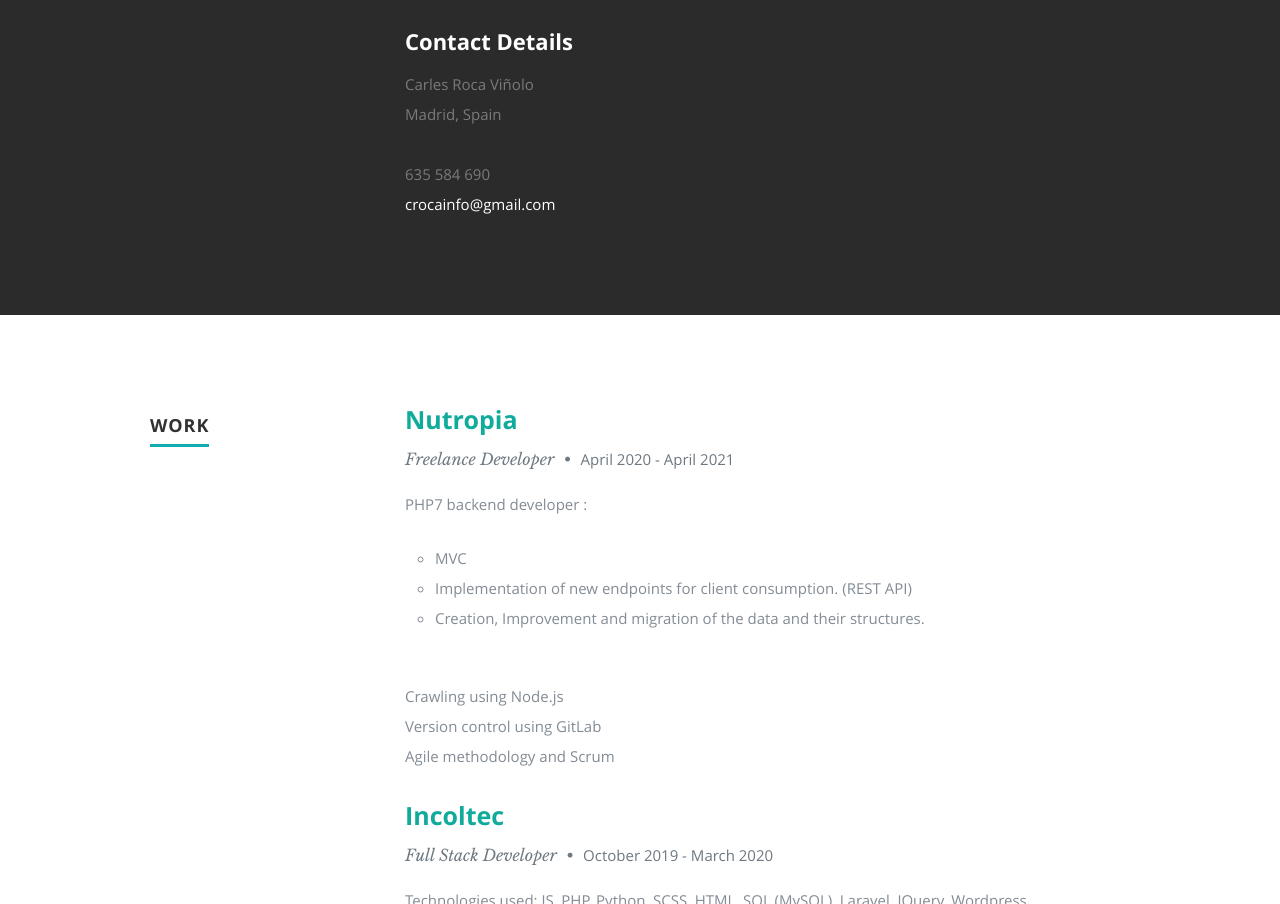
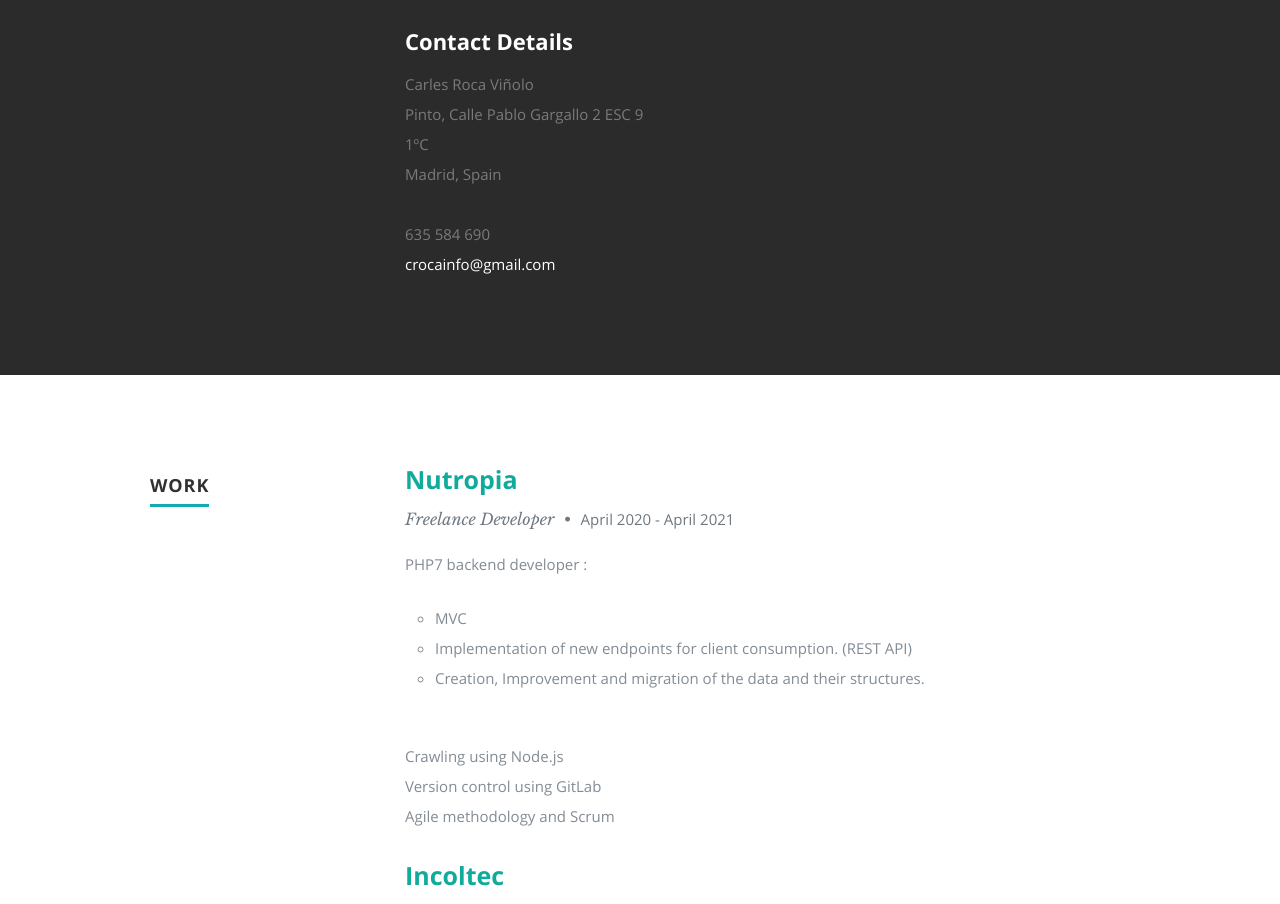
Before and after one commit to crocainfo/crocainfo.github.io, a plain HTML site: page index.html in a window 1280 px wide. Shown: the part 1121-2025 px from the top of the page. Drawn offline with nearby package versions, Linux system fonts and the light colour scheme.

Commit message:
update residence

```diff
--- a/index.html
+++ b/index.html
@@ -108,9 +108,9 @@
                   <h2>Contact Details</h2>
                   <p class="address">
 						   <span>Carles Roca Viñolo</span><br>
+						   <span>Pinto, Calle Pablo Gargallo 2 ESC 9 1ºC</span><br>
 						   <span>Madrid, Spain<br>
-
-                     </span><br>
+                           </span><br>
 						   <span>635 584 690</span><br>
                      <span><a href="https://mail.google.com/mail/?view=cm&fs=1&to=crocainfo@gmail.com" target="_blank">crocainfo@gmail.com</a></span>
 					   </p>
```
